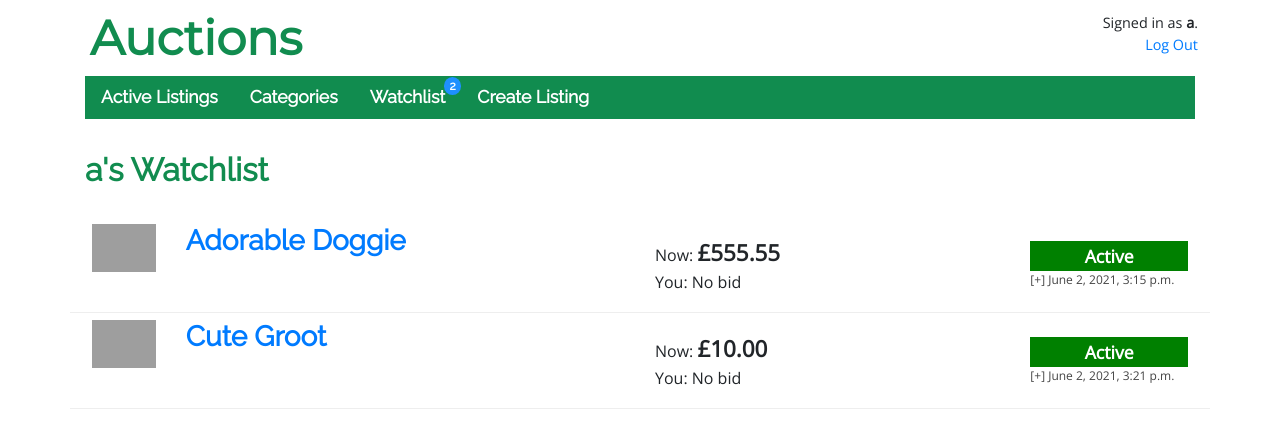
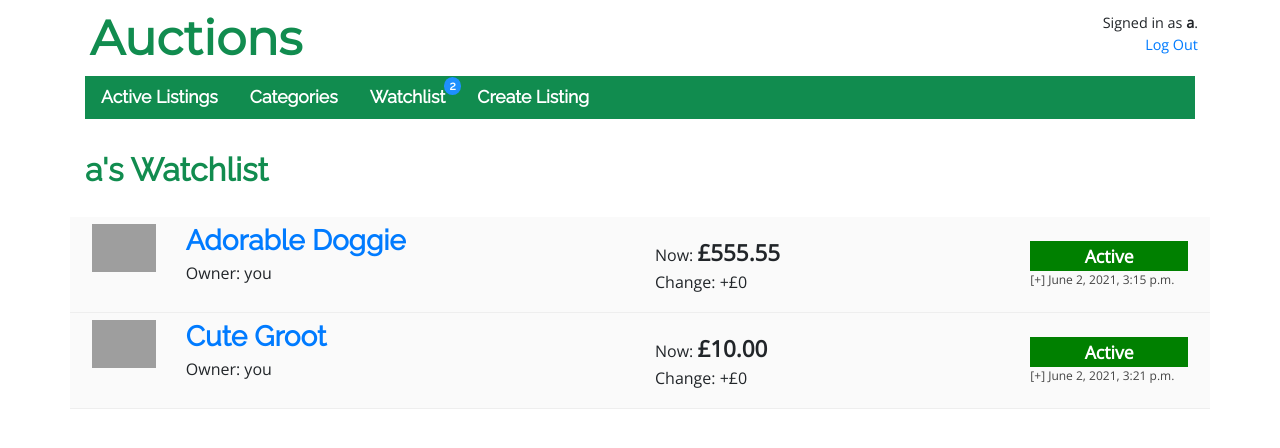
Before and after one commit to Alex-Symonds/web50-commerce, a Django app: page /watchlist in a window 1280 px wide. Shown: the top 448 px of the page. Run offline with Django 3.2, Linux system fonts and the light colour scheme; a user stored in the database is signed in; data comes from the database, SQL or seed files in the repository; both versions use the stored data as it was after the commit; some libraries are stand-ins or nearby versions; grey boxes are pictures that could not be loaded.

Commit message:
Watchlist upgrades for your auctions

```diff
--- a/auctions/consts.py
+++ b/auctions/consts.py
@@ -1,2 +1,3 @@
+# Constants for auctions
 CHARS_TITLE_LISTS = 35
-CHARS_DESC_LISTS = 200
+CHARS_DESC_LISTS = 240
--- a/auctions/context_processors.py
+++ b/auctions/context_processors.py
@@ -3,7 +3,9 @@ from .models import User
 
 
 def watchlist_count(request):
-
+    """
+    Set watchlist counter on the nav bar for the current user.
+    """
     if request.user.is_authenticated:
         user = User.objects.get(username=request.user.username)
         watchlist_count = user.watching.count()
--- a/auctions/static/auctions/styles.css
+++ b/auctions/static/auctions/styles.css
@@ -20,6 +20,10 @@ h2 {
   margin-bottom: 1.75rem;
 }
 
+h2.has-subtitle {
+  margin-bottom: 0;
+}
+
 h3 {
   width: 100%;
   padding-bottom: 3px;
@@ -28,6 +32,7 @@ h3 {
 
 .hlink {
   border-bottom: none;
+  margin-bottom: 0;
 }
 
 small {
@@ -68,6 +73,10 @@ select:focus, select:active, select:focus-visible {
 .colour-neg {
   color: white;
   background: #222;
+}
+
+.watching-my-auction {
+  background: #fafafa;
 }
 
 /* layout stuff */
@@ -121,7 +130,7 @@ hr {
   margin-bottom: 2rem;
 }
 
-/* homepage */
+/* index page */
 .auclist-pic {
   width: 100%;
   height: auto;
@@ -456,7 +465,6 @@ input#id_image_url, textarea#id_description {
   text-decoration: none;
   font-weight: bold;
   font-style: normal;
-  /*background: $accent;*/
   box-shadow: 1px 1px 3px rgba(0, 50, 30, 0.5);
 }
 
--- a/auctions/static/auctions/styles.scss
+++ b/auctions/static/auctions/styles.scss
@@ -24,6 +24,9 @@ h2, h3, h4, h5, h6, label{
 h2{
     margin-bottom: 1.75rem;
 }
+h2.has-subtitle{
+    margin-bottom: 0;
+}
 h3{
     width: 100%;
     padding-bottom: 3px;
@@ -31,6 +34,7 @@ h3{
 }
 .hlink{
     border-bottom: none;
+    margin-bottom: 0;
 }
 
 small{
@@ -71,6 +75,10 @@ select:focus, select:active, select:focus-visible{
 .colour-neg{
     color: white;
     background: #222;
+}
+
+.watching-my-auction{
+    background: #fafafa;
 }
 
 
@@ -129,7 +137,7 @@ hr{
 }
 
 
-/* homepage */
+/* index page */
 .auclist-pic{
     width: 100%;
     height: auto;
@@ -461,6 +469,5 @@ input#id_image_url, textarea#id_description{
     text-decoration: none;
     font-weight: bold;
     font-style: normal;
-    /*background: $accent;*/
     box-shadow: 1px 1px 3px rgba(0,50,30,.5);
 }
--- a/auctions/templates/auctions/categories.html
+++ b/auctions/templates/auctions/categories.html
@@ -4,6 +4,7 @@
     <div class="container">
         <div class="row">
             <div class="col-12">
+
                 <h2>Categories</h2>
 
                     {% for cat in categories %}
@@ -15,11 +16,9 @@
                                     status-pos-invert
                                 {% endif %}
                                 " href="{% url 'category' cat.id %}">
-                                <span class="cat-name">{{ cat.name }}</span><span class="cat-counter">{{ cat.count }} listings</span>
+                                <span class="cat-name">{{ cat.name }}</span><span class="cat-counter">{{ cat.count }} listing{% if cat.count != 1 %}s{% endif %}</span>
                             </a>
                         </div>
-
-
                     {% endfor %}
 
             </div>
--- a/auctions/templates/auctions/layout.html
+++ b/auctions/templates/auctions/layout.html
@@ -4,6 +4,12 @@
 <html lang="en">
     <head>
         <title>{% block title %}Auctions{% endblock %}</title>
+
+        <link rel="apple-touch-icon" sizes="180x180" href="{% static 'auctions/apple-touch-icon.png' %}">
+        <link rel="icon" type="image/png" sizes="32x32" href="{% static 'auctions/favicon-32x32.png' %}">
+        <link rel="icon" type="image/png" sizes="16x16" href="{% static 'auctions/favicon-16x16.png' %}">
+        <link rel="manifest" href="{% static 'auctions/site.webmanifest' %}">
+
         <link rel="stylesheet" href="https://stackpath.bootstrapcdn.com/bootstrap/4.4.1/css/bootstrap.min.css" integrity="sha384-Vkoo8x4CGsO3+Hhxv8T/Q5PaXtkKtu6ug5TOeNV6gBiFeWPGFN9MuhOf23Q9Ifjh" crossorigin="anonymous">
         <link href="{% static 'auctions/styles.css' %}" rel="stylesheet">
         <link rel="stylesheet" href="https://fonts.googleapis.com/css?family=Raleway">
@@ -13,7 +19,9 @@
     </head>
     <body>
         <div id="title-user-container" class="container">
+
             <div class="row">
+
                 <div class="col-3">
                     <h1 id="page-title">Auctions</h1>
                 </div>
@@ -26,7 +34,9 @@
                         Not signed in.
                     {% endif %}
                 </div>
+
             </div>
+
             <div class="navbar-container">
                 <ul class="nav my-nav-bar">
                     <li class="nav-item my-nav-item">
@@ -51,12 +61,14 @@
                         </li>
                     {% endif %}
                 </ul>
+            </div>
 
-            </div>
             <hr>
+
         </div>
 
         {% block body %}
         {% endblock %}
+
     </body>
 </html>
--- a/auctions/templates/auctions/watchlist.html
+++ b/auctions/templates/auctions/watchlist.html
@@ -5,7 +5,7 @@
         <h2>{{ user.username }}'s Watchlist</h2>
 
         {% for auction in watchlist %}
-        <div class="row watchlist-row">
+        <div class="row watchlist-row {% if auction.owner == user.username %} watching-my-auction {% endif %}">
             <div class="col-1">
                 <div class="list-pic-container">
                     <img class="auclist-pic" src="{{ auction.image_url }}" alt="{{ auction.title }}">
@@ -13,14 +13,17 @@
             </div>
             <div class="col">
                 <h3 class="hlink"><a href="{% url 'listing' auction.id %}">{{ auction.title }}</a></h3>
+                <div>Owner: {% if auction.owner == user.username %}you{% else %}{{ auction.owner }}{% endif %}</div>
             </div>
             <div class="col-4 align-self-center">
                 <div class="watchlist-price-container">
-                    Now: <span class="watchlist-current">£{{ auction.high_bid }}</span><br />
+                    Now: <span class="watchlist-current">{{ auction.high_bid }}</span><br />
+                {% if auction.owner == user.username %}
+                    Change: +{{ auction.bid_increase }}
+                {% elif auction.user_high_bid == "" %}
+                    You: No bid
+                {% else %}
                     You:
-                {% if auction.user_high_bid == "" %}
-                    No bid
-                {% else %}
                     {% if auction.leader == user.username %}
                     <span class="my-bid-status-tag colour-pos my-bid-status-watchlist">top bid</span>
                     {% else %}
--- a/auctions/views.py
+++ b/auctions/views.py
@@ -1,3 +1,5 @@
+# Handles views for Auctions website
+
 from django.contrib.auth import authenticate, login, logout
 from django.db import IntegrityError
 from django.http import HttpResponse, HttpResponseRedirect
@@ -6,27 +8,30 @@ from django.urls import reverse
 from django.contrib.auth.decorators import login_required
 from django.db.models import Max
 import decimal
+import operator
 from datetime import datetime
 
 from .models import User, Listing, Bid, Comment
 from .forms import NewListingForm, BidForm, CommentForm
-from .util import gbp, process_for_listpage
+from .util import gbp, process_for_listpage, toggle_watchlist
 from .consts import CHARS_TITLE_LISTS, CHARS_DESC_LISTS
 
 from django.forms import ModelForm
 
-
-
-
 def index(request):
-    current = Listing.objects.filter(closed_on__isnull=True)
-
+    """
+    Display index page with summaries of all active listings.
+    """
+    current = Listing.objects.filter(closed_on__isnull=True).order_by('-created_on')
     return render(request, "auctions/index.html", {
         "active_auctions": process_for_listpage(current)
     })
 
 
 def login_view(request):
+    """
+    Display login page.
+    """
     if request.method == "POST":
 
         # Attempt to sign user in
@@ -47,11 +52,17 @@ def login_view(request):
 
 
 def logout_view(request):
+    """
+    Logout the current user.
+    """
     logout(request)
     return HttpResponseRedirect(reverse("index"))
 
 
 def register(request):
+    """
+    Register a user. GET provides the form, POST processes the form.
+    """
     if request.method == "POST":
         username = request.POST["username"]
         email = request.POST["email"]
@@ -82,8 +93,7 @@ def register(request):
 @login_required
 def create_listing(request):
     """
-    GET = Form to create a listing
-    POST = Process the new listing and forward to index
+    Create a listing. GET provides a form, POST processes the form then forwards to the new listing.
     """
     if request.method == "POST":
         user_form = NewListingForm(request.POST)
@@ -98,7 +108,9 @@ def create_listing(request):
             new_listing = Listing(title=clean_title, description=clean_desc, starting_bid=clean_start_bid, image_url=clean_img_url, category=clean_category, owner=user)
             new_listing.save()
 
-            return HttpResponseRedirect(reverse("index"))
+            toggle_watchlist(new_listing.id, user)
+
+            return HttpResponseRedirect(reverse("listing", kwargs={"listing_id":new_listing.id}))
 
     else:
         return render(request, "auctions/create_listing.html", {
@@ -110,7 +122,7 @@ def create_listing(request):
 
 def listing(request, listing_id):
     """
-    GET = Display a single listing
+    Display a page for a single listing
     """
     # Grab the listing and set the image URL to default if there isn't one
     myListing = Listing.objects.get(id=listing_id)
@@ -150,7 +162,7 @@ def listing(request, listing_id):
         "listing": myListing,
         "watching": watching,
         "num_bids": num_bids,
-        "current_price": current_price,
+        "current_price": gbp(current_price),
         "high_bid": high_bid,
         "user_top_bid": user_top_bid,
         "comments": comments,
@@ -162,8 +174,7 @@ def listing(request, listing_id):
 @login_required
 def watchlist(request):
     """
-    POST = Toggle listing in watchlist
-    GET = Display watchlist
+    Handle user-specific watchlist. GET displays current watchlist; POST toggles the membership of listings.
     """
     CHARS_TITLE_WATCHLIST = 20
     # Prepare the user and current watchlist, which are needed either way
@@ -172,13 +183,9 @@ def watchlist(request):
 
     # Toggle listing in user's watchlist
     if request.method == "POST":
+
         listing_id = request.POST.get("listing_id", "")
-        l = Listing.objects.get(id=listing_id)
-
-        if l in my_watchlist:
-            user.watching.remove(l)
-        else:
-            user.watching.add(l)
+        toggle_watchlist(listing_id, user)
 
         return HttpResponseRedirect(reverse("listing", kwargs={"listing_id":listing_id}))
 
@@ -193,18 +200,20 @@ def watchlist(request):
         r["image_url"] = w.final_image_url()
         r["created_on"] = w.created_on
         r["closed_on"] = w.closed_on
+        r["owner"] = w.owner.username
 
         # Bid related fields
         b = w.high_bid()
         if b == None:
-            r["high_bid"] = w.starting_bid
+            r["high_bid"] = gbp(w.starting_bid)
             r["is_active"] = w.closed_on == None
             r["leader"] = "no bids"
+            r["bid_increase"] = gbp(0)
         else:
-            r["high_bid"] = b.amount
+            r["high_bid"] = gbp(b.amount)
             r["is_active"] = not b.winning_bid
             r["leader"] = b.bidder.username
-
+            r["bid_increase"] =  gbp(b.amount - w.starting_bid)
 
         # user-specific bid fields
         user_high_bid = ""
@@ -225,8 +234,7 @@ def watchlist(request):
 @login_required
 def bid(request, listing_id):
     """
-    POST = Place a bid
-    GET = Error page
+    Handle a bid. GET displays an error page, POST processes the bid and redirects back to the listing.
     """
     error_message = "This page is supposed to go whooshing by when you place a bid. Try clicking the back arrow."
 
@@ -262,8 +270,7 @@ def bid(request, listing_id):
 @login_required
 def close(request, listing_id):
     """
-    POST = Close a listing
-    GET = Error page
+    Close a listing. GET shows an error, POST processes the closure of an auction.
     """
     error_message = "This page is supposed to go whooshing by when you close an auction. Try clicking the back arrow."
 
@@ -297,8 +304,7 @@ def close(request, listing_id):
 @login_required
 def add_comment(request, listing_id):
     """
-    POST = Add a comment to a listing
-    GET = Error page
+    Handle a comment. GET shows an error, POST processes the addition of a comment.
     """
     error_message = "This page is supposed to go whooshing by when you add a comment. Try clicking the back arrow."
 
@@ -321,7 +327,7 @@ def add_comment(request, listing_id):
 
 def categories(request):
     """
-    GET = Display a page showing a list of all categories, each of which links to a page filtering listings by that category.
+    Display a page GET = Display a page showing a list of all categories, each of which links to a page filtering listings by that category.
     """
     # Prepare a list of category names and number of listings
     cats = []
@@ -345,13 +351,19 @@ def categories(request):
 
 def category(request, category_name):
     """
-    GET = Display a page showing listings in a single category.
+    Display an index page with summaries of all active listings in a particular category.
     """
     # Get the filtered listings
     listings = Listing.objects.filter(category=category_name).filter(closed_on__isnull=True)
 
+    cat_title = category_name
+    for cat in Listing.CATEGORIES:
+        if cat[0] == category_name:
+            cat_title = cat[1]
+            break
+
     # Render the page
     return render(request, "auctions/index.html", {
-        "heading": category_name,
+        "heading": cat_title,
         "active_auctions": process_for_listpage(listings)
     })
```
Also changed, not shown: auctions/templates/auctions/create_listing.html (+11 -3 lines), auctions/templates/auctions/error.html (+10 -2 lines), auctions/templates/auctions/index.html (+10 -4 lines), auctions/templates/auctions/listing.html (+18 -15 lines), auctions/util.py (+23 -0 lines), db.sqlite3.
